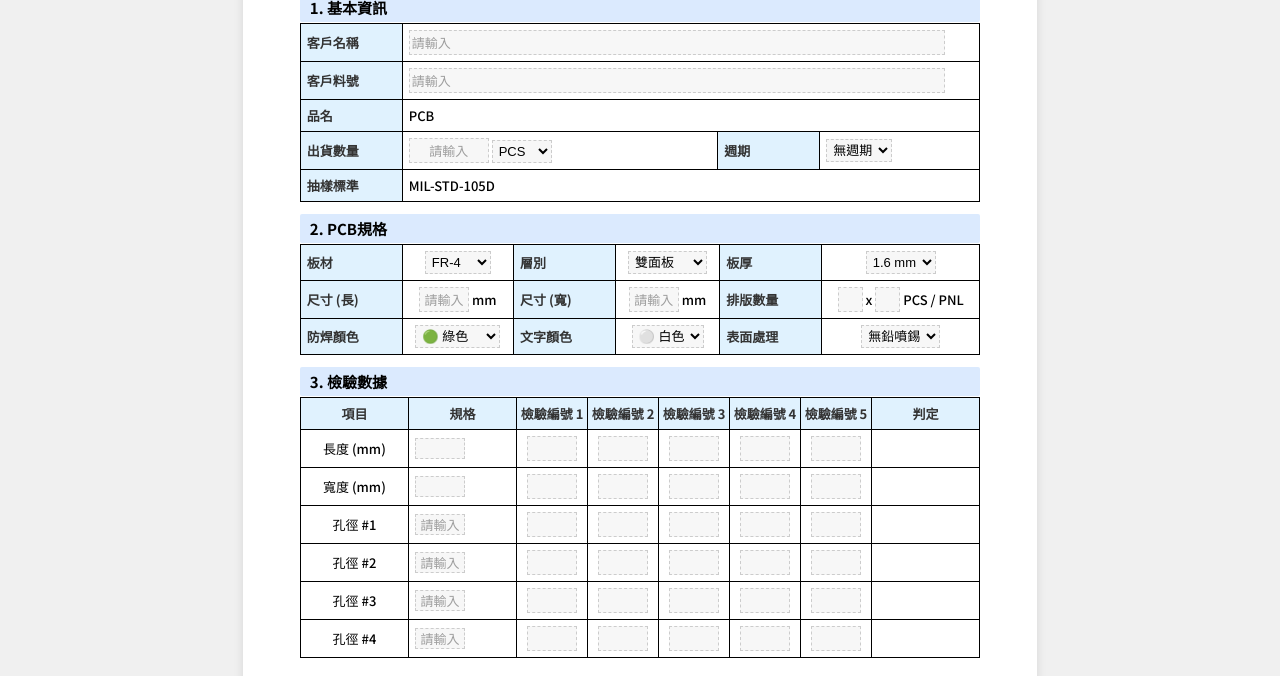
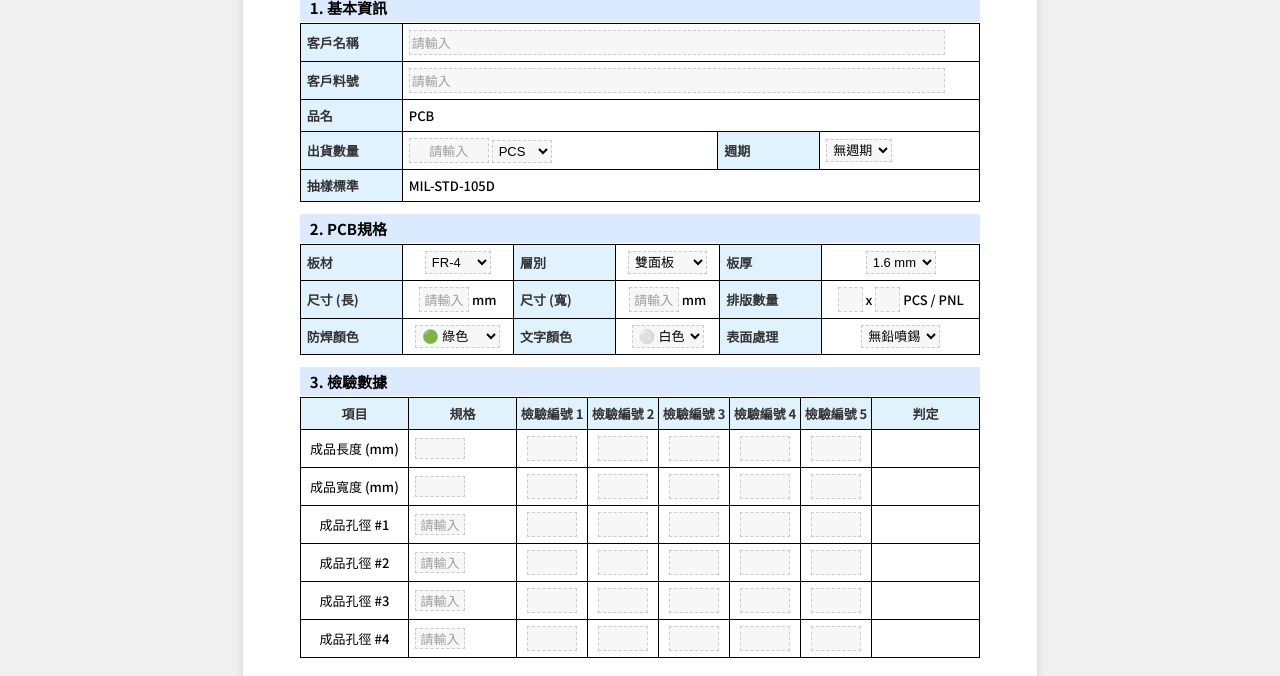
Before and after one commit to Vo1en/JS-PCB, a plain HTML site: page JS system/PCB Inspection Report.html in a window 1280 px wide. Shown: the part 276-952 px from the top of the page. Drawn offline with Linux system fonts and the light colour scheme.

Commit message:
Update PCB Inspection Report.html

```diff
--- a/JS system/PCB Inspection Report.html
+++ b/JS system/PCB Inspection Report.html
@@ -928,7 +928,7 @@
                 </thead>
                 <tbody>
                     <tr data-item="length">
-                        <td>長度 (mm)</td>
+                        <td>成品長度 (mm)</td>
                         <td>
                             <span contenteditable="true" class="editable-nominal" id="spec-length-nominal" oninput="populateAllInspectionData()"></span>
                             <span class="tolerance-display" id="tol-display-length"> &plusmn; <span class="spec-tolerance" data-tolerance="0.2">0.2</span>mm</span>
@@ -941,7 +941,7 @@
                         <td class="center-text judgment-field"></td>
                     </tr>
                     <tr data-item="width">
-                        <td>寬度 (mm)</td>
+                        <td>成品寬度 (mm)</td>
                         <td>
                             <span contenteditable="true" class="editable-nominal" id="spec-width-nominal" oninput="populateAllInspectionData()"></span>
                             <span class="tolerance-display" id="tol-display-width"> &plusmn; <span class="spec-tolerance" data-tolerance="0.2">0.2</span>mm</span>
@@ -954,7 +954,7 @@
                         <td class="center-text judgment-field"></td>
                     </tr>
                     <tr data-item="hole-1" id="row-hole-1">
-                        <td>孔徑 #1</td>
+                        <td>成品孔徑 #1</td>
                         <td style="white-space: nowrap;">
                             <span contenteditable="true" class="editable-nominal placeholder-text" id="spec-hole1-nominal"
                                   oninput="populateAllInspectionData()"
@@ -970,7 +970,7 @@
                         <td class="center-text judgment-field"></td>
                     </tr>
                     <tr data-item="hole-2" id="row-hole-2">
-                        <td>孔徑 #2</td>
+                        <td>成品孔徑 #2</td>
                         <td style="white-space: nowrap;">
                             <span contenteditable="true" class="editable-nominal placeholder-text" id="spec-hole2-nominal"
                                   oninput="populateAllInspectionData()"
@@ -986,7 +986,7 @@
                         <td class="center-text judgment-field"></td>
                     </tr>
                     <tr data-item="hole-3" id="row-hole-3">
-                        <td>孔徑 #3</td>
+                        <td>成品孔徑 #3</td>
                         <td style="white-space: nowrap;">
                             <span contenteditable="true" class="editable-nominal placeholder-text" id="spec-hole3-nominal"
                                   oninput="populateAllInspectionData()"
@@ -1002,7 +1002,7 @@
                         <td class="center-text judgment-field"></td>
                     </tr>
                     <tr data-item="hole-4" id="row-hole-4">
-                        <td>孔徑 #4</td>
+                        <td>成品孔徑 #4</td>
                         <td style="white-space: nowrap;">
                             <span contenteditable="true" class="editable-nominal placeholder-text" id="spec-hole4-nominal"
                                   oninput="populateAllInspectionData()"
```
